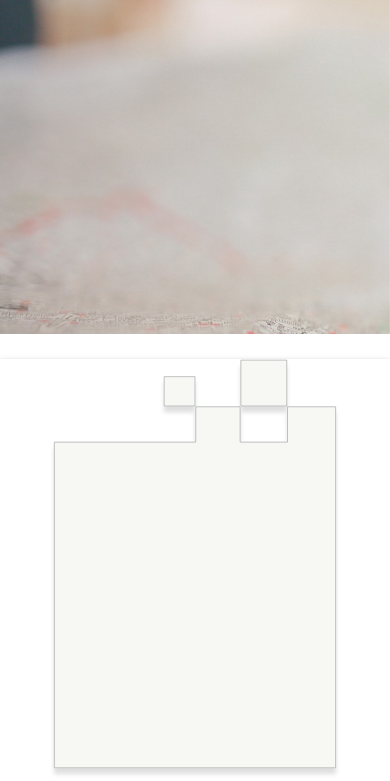
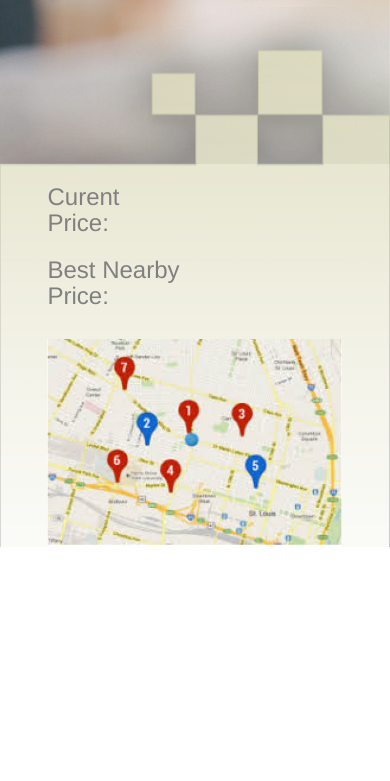
Before and after one commit to angiemsu/Gryft, a plain HTML site: page Website/index.html in a window 390 px wide. Shown: the part 63-844 px from the top of the page. Drawn offline with Linux system fonts and the light colour scheme.

Commit message:
First Draft of Front-end

```diff
--- a/Website/index.html
+++ b/Website/index.html
@@ -17,12 +17,27 @@
   </head>
   <body>
   <div class="container-fluid" style="overflow-x: hidden;">
-  	<div class="row" style="background-image: url(img/map.jpg); background-attachment: fixed; background-repeat: no-repeat; background-size: cover;">
-		<h1 style="margin-bottom: 40vh; margin-left: 8px; color: #F1F4E7; font-family: 'Helvetica Neue', Helvetica, Arial, sans-serif; font-style: normal;
+  	<div class="row" style="background-image: url(img/map.jpg); background-attachment: fixed; background-repeat: no-repeat; background-size: cover; z-index: -2;">
+		<h1 style=" margin-left: 8px; color: #F1F4E7; font-family: 'Helvetica Neue', Helvetica, Arial, sans-serif; font-style: normal;
 	font-variant: normal; text-shadow: 0px 3px 6px grey;">Gryft</h1>
+  <img src="img/union2.png" style="width:  100%">
 	  </div>
 	 	<div class="row" >
-	 	<img src="img/Union 2.svg" style="opacity: 80%; position: fixed; bottom: 0; width: 100vw; left: 0; height: 50vh; box-shadow: 0px 3px 6px grey;">
+
+	 	<div class="container-fluid" style=" background-image: url(img/union.png); background-repeat: no-repeat; background-size: cover; color: grey;">
+	 	<div class="row">
+	 	<div class="col-xs-5 col-xs-offset-1">
+			<h3>Curent Price: </h3>
+			<h3>Best Nearby Price: </h3>
+			<br>
+			</div>
+			</div>
+			<div class="row">
+				<div class="col-xs-10 col-xs-offset-1">
+					<img src="img/pins.png" width="100%">
+				</div>
+			</div>
+			</div>
 	  </div>
 	  </div>
 
```
Also changed, not shown: Website/img/pins.png (added), Website/img/union.png (added), Website/img/union2.png (added).
